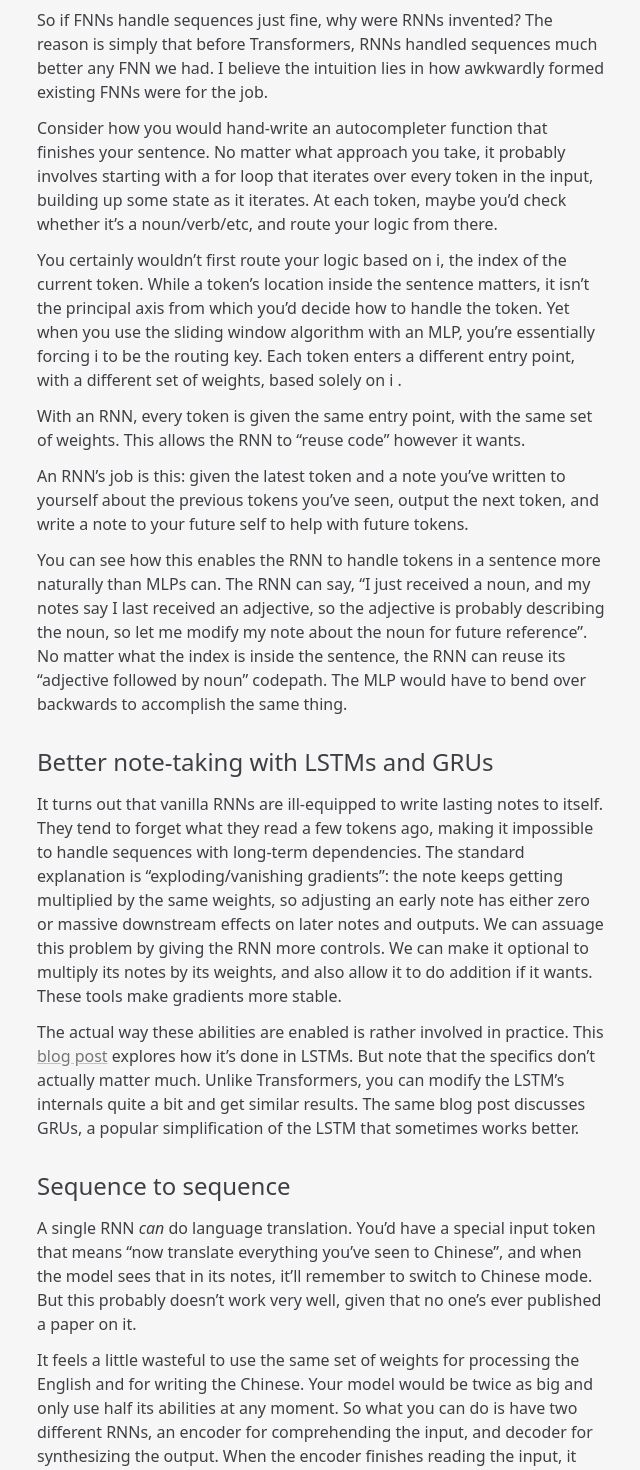
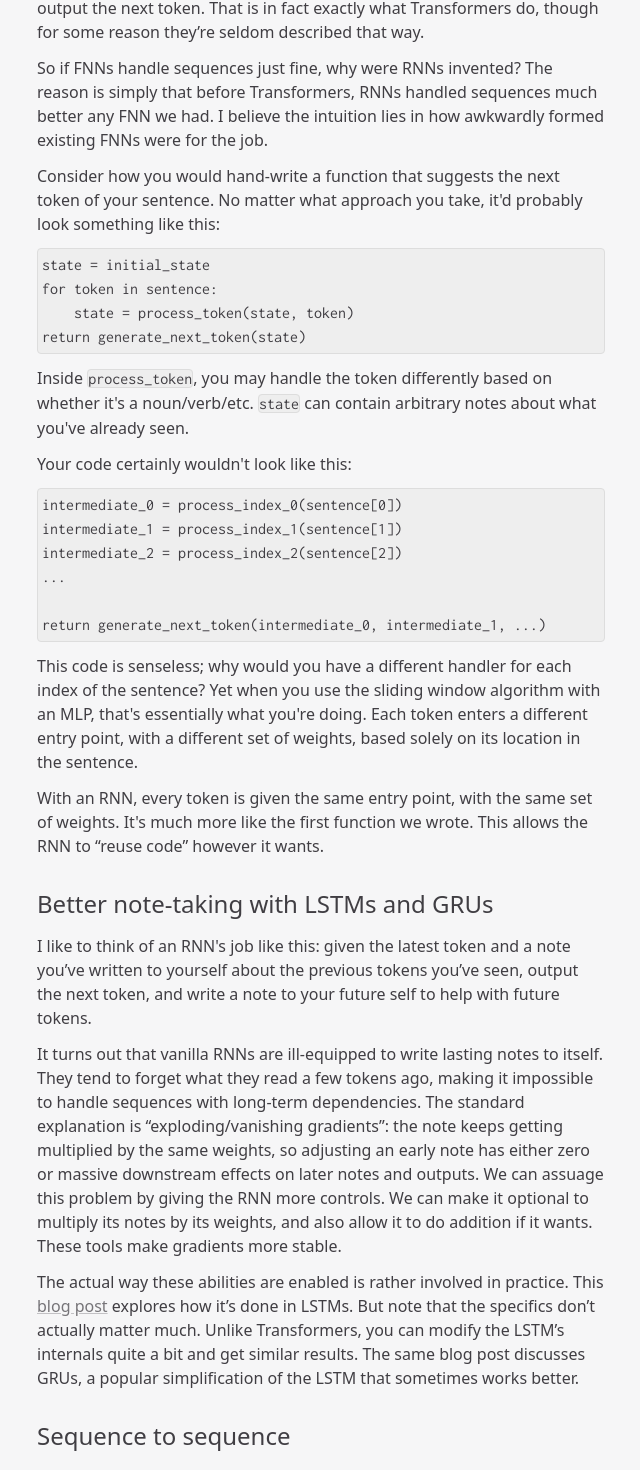
Before and after one commit to Xyzrr/micro-blog, a SvelteKit app: page /rnns in a window 1280 px wide. Shown: the part 312-1782 px from the top of the page, without its empty margins (219-859 px from the left). Built offline with nearby package versions, Linux system fonts and the light colour scheme.

Commit message:
better rnn

```diff
--- a/src/app.css
+++ b/src/app.css
@@ -55,3 +55,16 @@ blockquote {
 	opacity: 1;
 	text-decoration-color: rgba(64, 62, 67, 1);
 }
+
+code {
+	font-family: Inconsolata;
+	border: 1px solid #ddd;
+	background-color: #eee;
+	border-radius: 4px;
+}
+
+pre > code {
+	display: block;
+	overflow-x: auto;
+	padding: 4px;
+}
--- a/src/app.html
+++ b/src/app.html
@@ -4,6 +4,9 @@
 		<meta charset="utf-8" />
 		<link rel="icon" href="%sveltekit.assets%/favicon.png" />
 		<meta name="viewport" content="width=device-width" />
+		<link rel="preconnect" href="https://fonts.googleapis.com">
+		<link rel="preconnect" href="https://fonts.gstatic.com" crossorigin>
+		<link href="https://fonts.googleapis.com/css2?family=Inconsolata&display=swap" rel="stylesheet">
 		<script>
 			window['_fs_host'] = 'fullstory.com';
 			window['_fs_script'] = 'edge.fullstory.com/s/fs.js';
--- a/src/routes/(posts)/rnns/+page.svelte
+++ b/src/routes/(posts)/rnns/+page.svelte
@@ -4,13 +4,20 @@
 <h1>Why RNNs work</h1>
 <div class="opacity-60 mb-8">January 2023</div>
 <p>
-	Most recurrent neural net (RNN) explainers, even the <a
-		href="http://karpathy.github.io/2015/05/21/rnn-effectiveness/">best</a
-	>, state that RNNs exist because feedforward neural nets (FNNs) are constrained to fixed-size I/O,
-	making them unable to handle sequences. However, this explanation is misleading. FNNs can handle
-	sequences via the sliding window algorithm: take the N most recent tokens as input, output the
-	next token. That is in fact exactly what Transformers do, though they’re seldom described that
-	way.
+	RNN = <a href="https://en.wikipedia.org/wiki/Recurrent_neural_network">Recurrent neural net</a>
+</p>
+<p>
+	FNN = <a href="https://en.wikipedia.org/wiki/Feedforward_neural_network">Feedforward neural net</a
+	>
+</p>
+<p />
+<p>
+	Most RNN explainers, even the <a href="http://karpathy.github.io/2015/05/21/rnn-effectiveness/"
+		>best</a
+	>, state that RNNs exist because FNNs are constrained to fixed-size I/O, making them unable to
+	handle sequences. However, this explanation is misleading. FNNs can handle sequences via the
+	sliding window algorithm: take the N most recent tokens as input, output the next token. That is
+	in fact exactly what Transformers do, though for some reason they’re seldom described that way.
 </p>
 <p>
 	So if FNNs handle sequences just fine, why were RNNs invented? The reason is simply that before
@@ -18,36 +25,44 @@
 	how awkwardly formed existing FNNs were for the job.
 </p>
 <p>
-	Consider how you would hand-write an autocompleter function that finishes your sentence. No matter
-	what approach you take, it probably involves starting with a for loop that iterates over every
-	token in the input, building up some state as it iterates. At each token, maybe you’d check
-	whether it’s a noun/verb/etc, and route your logic from there.
+	Consider how you would hand-write a function that suggests the next token of your sentence. No
+	matter what approach you take, it'd probably look something like this:
+</p>
+<pre><code
+		>state = initial_state
+for token in sentence:
+	state = process_token(state, token)
+return generate_next_token(state)</code
+	></pre>
+<p>
+	Inside <code>process_token</code>, you may handle the token differently based on whether it's a
+	noun/verb/etc. <code>state</code> can contain arbitrary notes about what you've already seen.
+</p>
+<p>Your code certainly wouldn't look like this:</p>
+<pre><code
+		>intermediate_0 = process_index_0(sentence[0])
+intermediate_1 = process_index_1(sentence[1])
+intermediate_2 = process_index_2(sentence[2])
+...
+
+return generate_next_token(intermediate_0, intermediate_1, ...)</code
+	></pre>
+<p>
+	This code is senseless; why would you have a different handler for each index of the sentence? Yet
+	when you use the sliding window algorithm with an MLP, that's essentially what you're doing. Each
+	token enters a different entry point, with a different set of weights, based solely on its
+	location in the sentence.
 </p>
 <p>
-	You certainly wouldn’t first route your logic based on i, the index of the current token. While a
-	token’s location inside the sentence matters, it isn’t the principal axis from which you’d decide
-	how to handle the token. Yet when you use the sliding window algorithm with an MLP, you’re
-	essentially forcing i to be the routing key. Each token enters a different entry point, with a
-	different set of weights, based solely on i .
-</p>
-<p>
-	With an RNN, every token is given the same entry point, with the same set of weights. This allows
-	the RNN to “reuse code” however it wants.
-</p>
-<p>
-	An RNN’s job is this: given the latest token and a note you’ve written to yourself about the
-	previous tokens you’ve seen, output the next token, and write a note to your future self to help
-	with future tokens.
-</p>
-<p>
-	You can see how this enables the RNN to handle tokens in a sentence more naturally than MLPs can.
-	The RNN can say, “I just received a noun, and my notes say I last received an adjective, so the
-	adjective is probably describing the noun, so let me modify my note about the noun for future
-	reference”. No matter what the index is inside the sentence, the RNN can reuse its “adjective
-	followed by noun” codepath. The MLP would have to bend over backwards to accomplish the same
-	thing.
+	With an RNN, every token is given the same entry point, with the same set of weights. It's much
+	more like the first function we wrote. This allows the RNN to “reuse code” however it wants.
 </p>
 <h2 id="better-note-taking-with-lstms-and-grus-">Better note-taking with LSTMs and GRUs</h2>
+<p>
+	I like to think of an RNN's job like this: given the latest token and a note you’ve written to
+	yourself about the previous tokens you’ve seen, output the next token, and write a note to your
+	future self to help with future tokens.
+</p>
 <p>
 	It turns out that vanilla RNNs are ill-equipped to write lasting notes to itself. They tend to
 	forget what they read a few tokens ago, making it impossible to handle sequences with long-term
@@ -66,17 +81,18 @@
 </p>
 <h2 id="sequence-to-sequence">Sequence to sequence</h2>
 <p>
-	A single RNN <em>can</em> do language translation. You’d have a special input token that means “now
-	translate everything you’ve seen to Chinese”, and when the model sees that in its notes, it’ll remember
-	to switch to Chinese mode. But this probably doesn’t work very well, given that no one’s ever published
-	a paper on it.
+	You can technically frame a sequence-to-sequence problem, like language translation, as a
+	continue-the-sequence problem and solve it the same way as anything else. You could have a special
+	input token that means “from here on out should be the Chinese translation", and when the model
+	sees that mentioned in its notes, it’ll remember to switch to Chinese mode. But this probably
+	doesn’t work very well with RNNs, given that no one’s ever published a paper on it.
 </p>
 <p>
-	It feels a little wasteful to use the same set of weights for processing the English and for
-	writing the Chinese. Your model would be twice as big and only use half its abilities at any
-	moment. So what you can do is have two different RNNs, an encoder for comprehending the input, and
-	decoder for synthesizing the output. When the encoder finishes reading the input, it simply hands
-	its note off to the decoder.
+	Some intuition on why that might be: it feels a little wasteful to use the same set of weights for
+	processing the English and for writing the Chinese. Your model would be twice as big and only use
+	half its abilities at any moment. So what you can do is have two different RNNs, an encoder for
+	comprehending the input, and decoder for synthesizing the output. When the encoder finishes
+	reading the input, it simply hands its note off to the decoder.
 </p>
 <p>
 	This has the added benefit of modularity; you can to swap out the decoder while reusing the
@@ -89,3 +105,8 @@
 	<a href="https://arxiv.org/pdf/1409.3215.pdf">this one</a>, whose most interesting discovery is
 	that it helps a lot to reverse the input.
 </p>
+<p>
+	Interestingly, with Transformers, it becomes practical to discard the encoder-decoder separation
+	and treat everything, including translation, as a continue-the-sequence problem, with one giant
+	model understanding all languages.
+</p>
```
